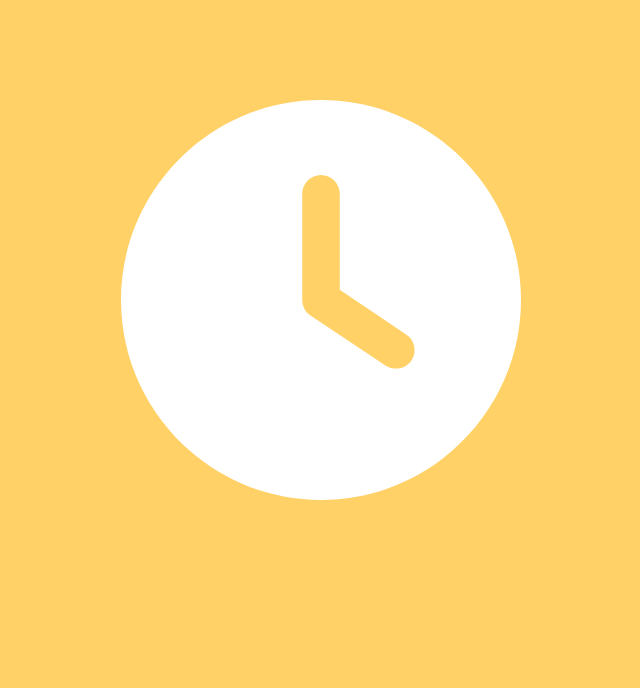
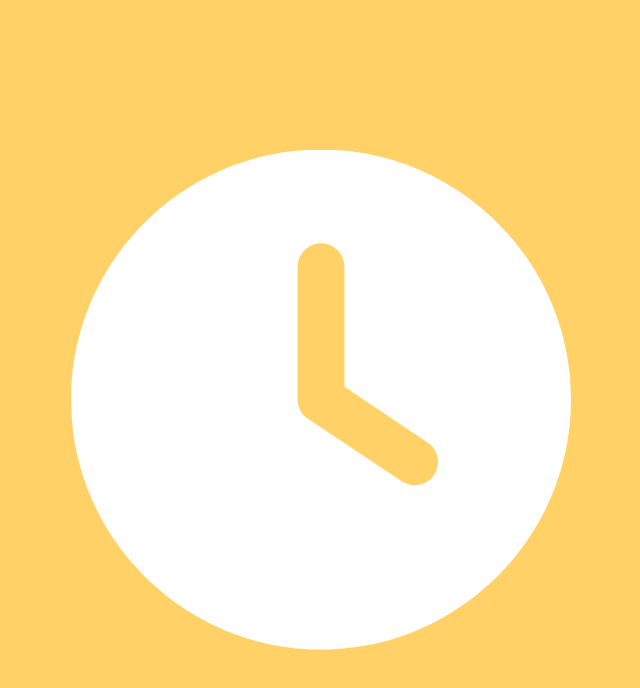
Before and after one commit to sosigen/cups, a plain HTML site: page index.html in a window 1280 px wide. Shown: the whole page, without its empty margins (319-959 px from the left). Drawn offline with Linux system fonts and the light colour scheme.

Commit message:
poprawka w dzialaniu

```diff
--- a/index.js
+++ b/index.js
@@ -2,7 +2,7 @@ class CupPile{
 
     constructor(){
         this.cups = document.querySelectorAll('.fa')
-        this.cupSize = this.cups[0].clientWidth;
+        this.cupSize = 700;
         this.counter = 0;
         this.slides = document.querySelector('#slides');
         this.running = false;
--- a/style.css
+++ b/style.css
@@ -8,16 +8,16 @@ body{
     display: flex;
 }
 #slide-container{
-    width: 600px;
-    height: 400px;
+    width: 700px;
+    height: 500px;
     /* border: 2px solid black; */
     position: absolute;
-    left: calc(50% - 300px);
-    top: calc(50% - 300px);
+    left: calc(50% - 350px);
+    top: calc(50% - 250px);
     overflow: hidden;
 }
 .cup{
     color: #fff;
-    font-size: 400px;
+    font-size: 500px;
     padding: 0 100px;
 }
```
